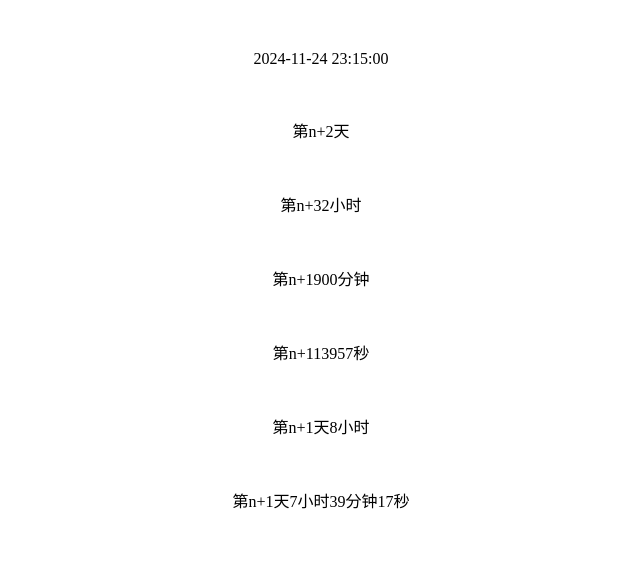
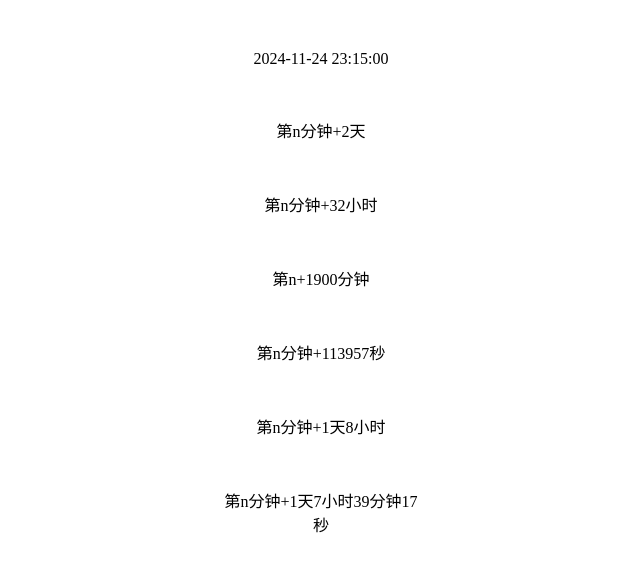
Before and after one commit to soulsands/countdown, a plain HTML site: page index.html in a window 1280 px wide. Shown: the whole page, without its empty margins (319-959 px from the left). Drawn offline with Linux system fonts and the light colour scheme.

Commit message:
feat: 复制

```diff
--- a/index.html
+++ b/index.html
@@ -25,6 +25,14 @@
         <div class="dayOurMinute time">2024-11-24 23:15</div>
 
         <script>
+            document.querySelectorAll(".time").forEach((dom) => {
+                dom.addEventListener("click", (e) => {
+                    console.log(29, e);
+                    navigator.clipboard.writeText(e.target.textContent);
+                    alert("复制成功");
+                });
+            });
+
             const domDay = document.querySelector(".day");
             const domOurh = document.querySelector(".hour");
             const domMinute = document.querySelector(".minutes");
@@ -41,19 +49,19 @@
                 const now = Date.now();
 
                 const day = Math.ceil((now - originTime) / 1000 / 60 / 60 / 24);
-                domDay.textContent = `第n+${day}天`;
+                domDay.textContent = `第n分钟+${day}天`;
                 // console.log(32, day);
                 const hour = Math.ceil((now - originTime) / 1000 / 60 / 60);
                 // console.log(39, hour);
-                domOurh.textContent = `第n+${hour}小时`;
+                domOurh.textContent = `第n分钟+${hour}小时`;
                 const minutes = Math.ceil((now - originTime) / 1000 / 60);
                 // console.log(26, minutes);
                 domMinute.textContent = `第n+${minutes}分钟`;
                 const seconds = Math.ceil((now - originTime) / 1000);
                 // console.log(26, seconds);
-                domSecond.textContent = `第n+${seconds}秒`;
+                domSecond.textContent = `第n分钟+${seconds}秒`;
 
-                const dayOur = `第n+${Math.floor(hour / 24)}天${
+                const dayOur = `第n分钟+${Math.floor(hour / 24)}天${
                     hour - Math.floor(hour / 24) * 24
                 }小时`;
                 domDayOur.textContent = dayOur;
@@ -77,7 +85,7 @@
                 console.log(70, gapHour);
                 console.log(70, gapMinutes);
                 console.log(70, gapSeconds);
-                domDayOurMinute.textContent = `第n+${gapDay}天${gapHour}小时${gapMinutes}分钟${gapSeconds}秒`;
+                domDayOurMinute.textContent = `第n分钟+${gapDay}天${gapHour}小时${gapMinutes}分钟${gapSeconds}秒`;
             }, 1000);
         </script>
     </body>
```
